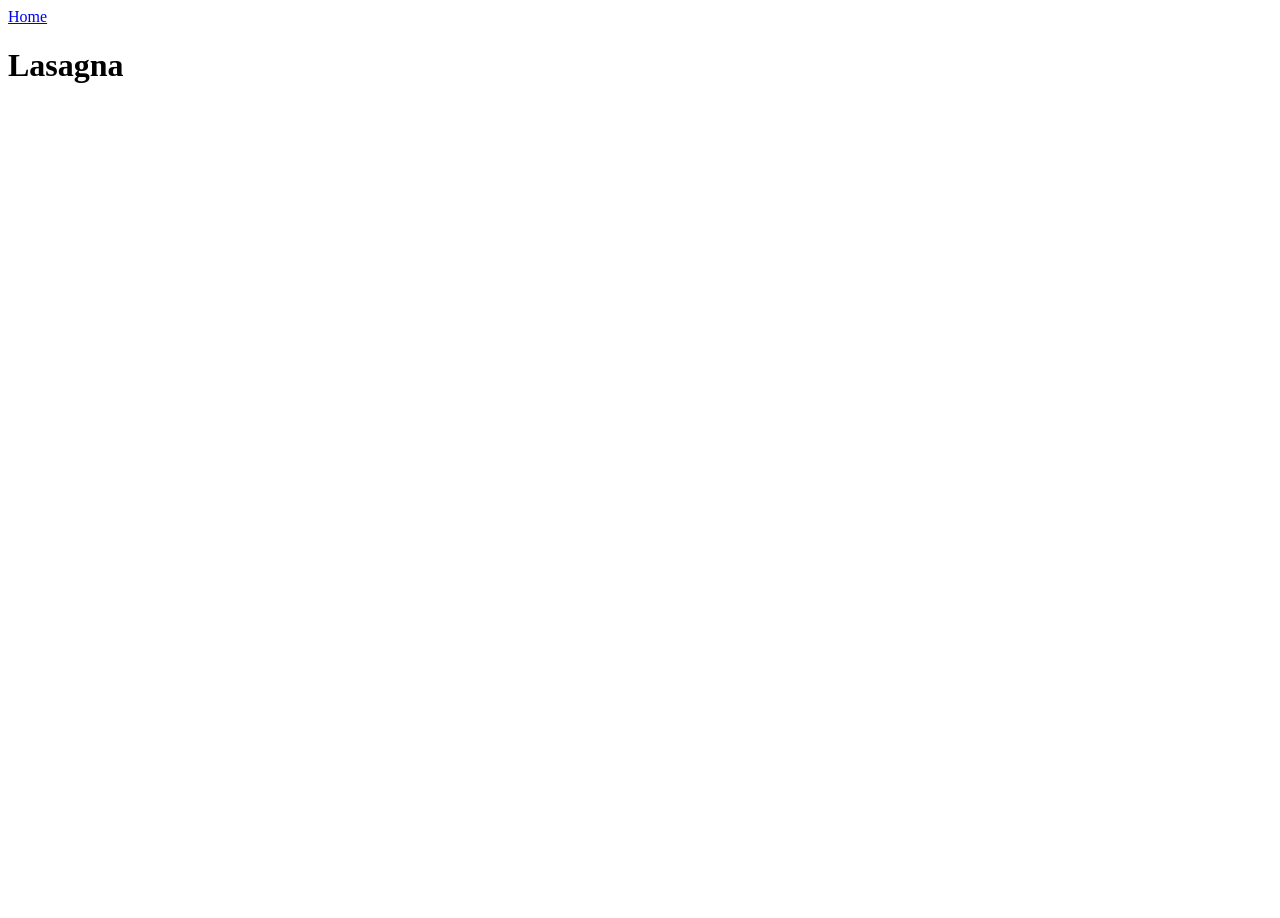
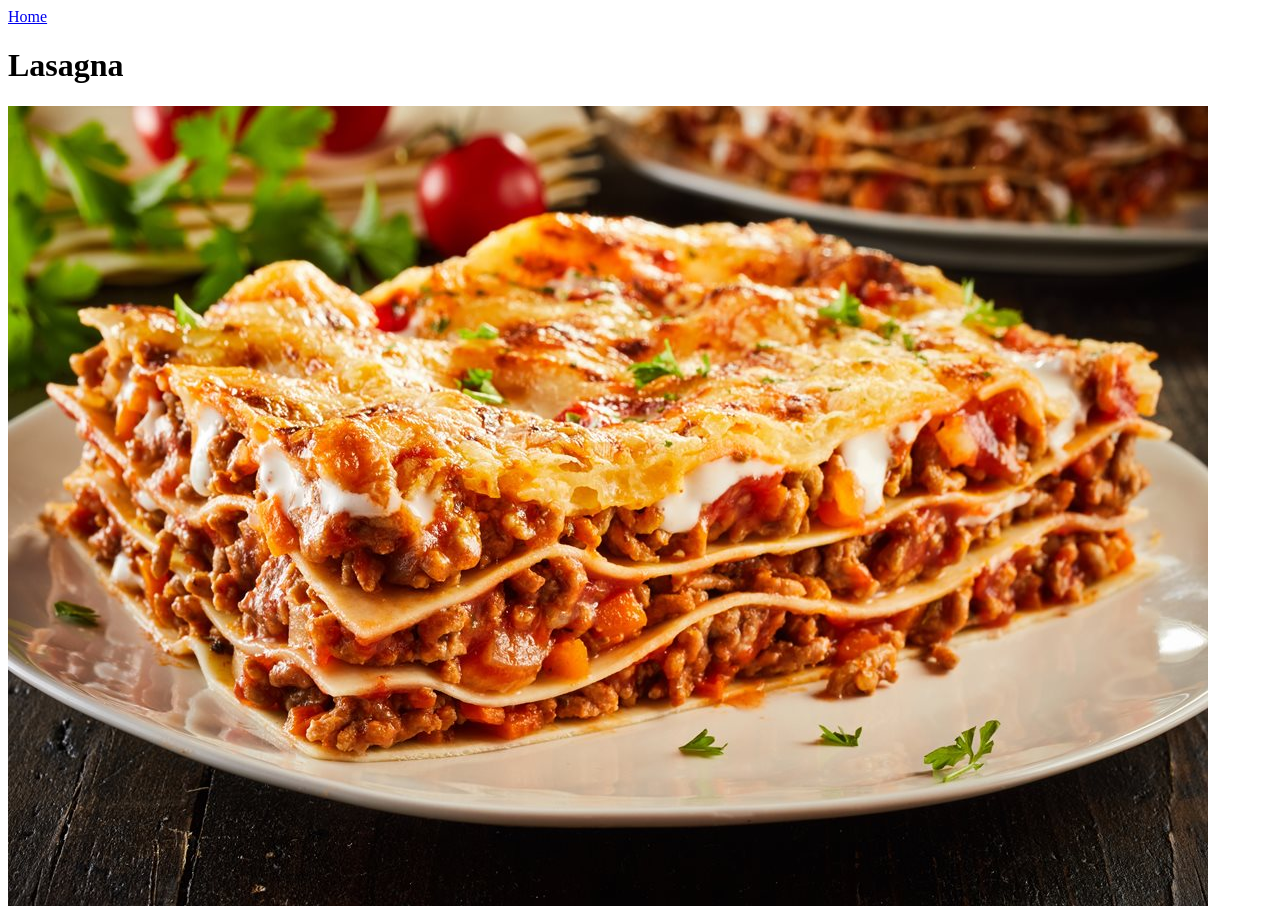
Before and after one commit to Mucsaaa96/odin-recipes, a plain HTML site: page recipes/lasagna.html in a window 1280 px wide. Before the commit the page ends 800 px from the top, so only its background shows below. Drawn offline with Linux system fonts and the light colour scheme.

Commit message:
Add lasagne image to lasagne.html

```diff
--- a/recipes/lasagna.html
+++ b/recipes/lasagna.html
@@ -7,5 +7,6 @@
     <body>
         <a href="../index.html">Home</a>
         <h1>Lasagna</h1>
+        <img src="../images/lasagne.jpg">
     </body>
 </html>
```
